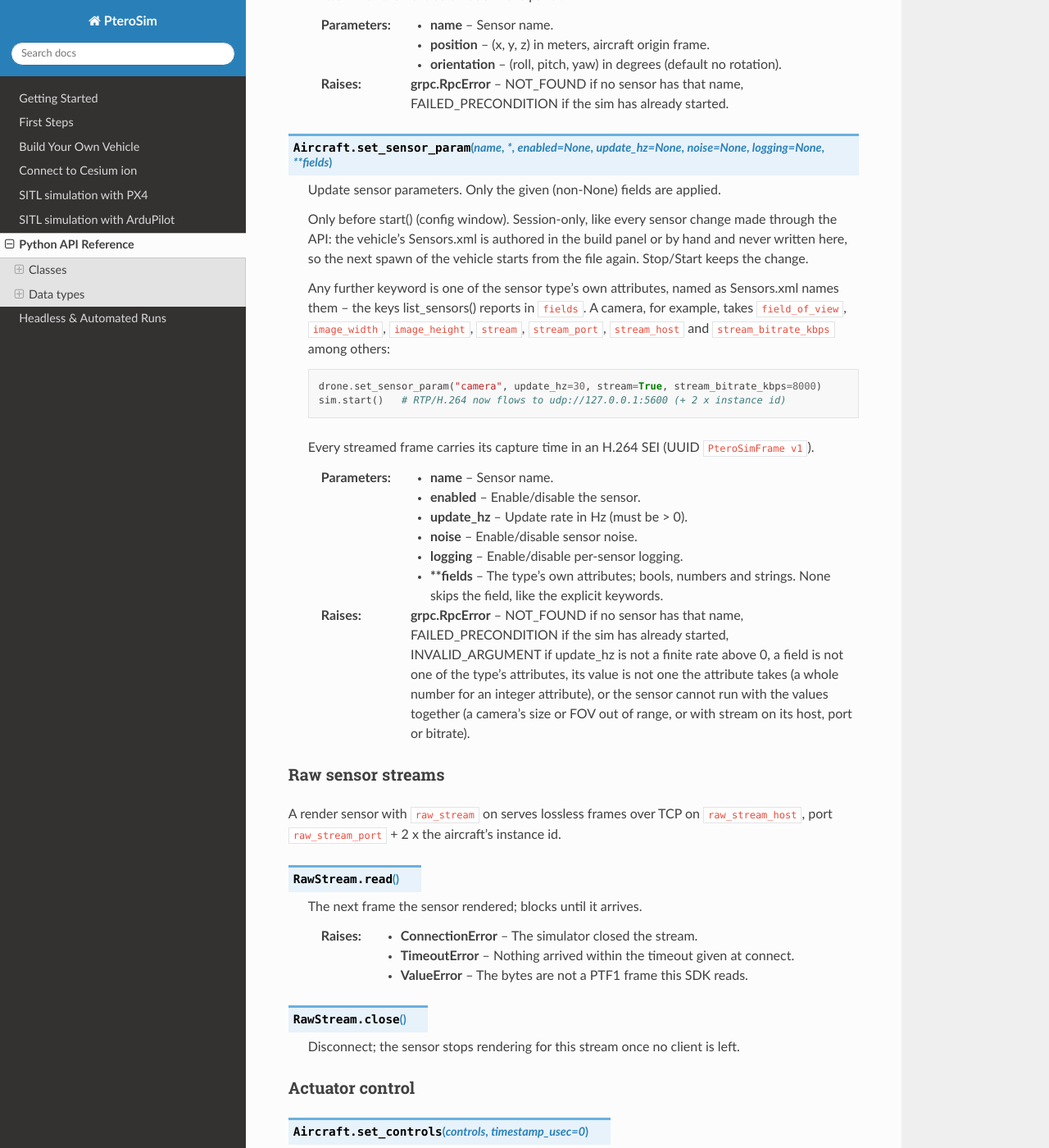
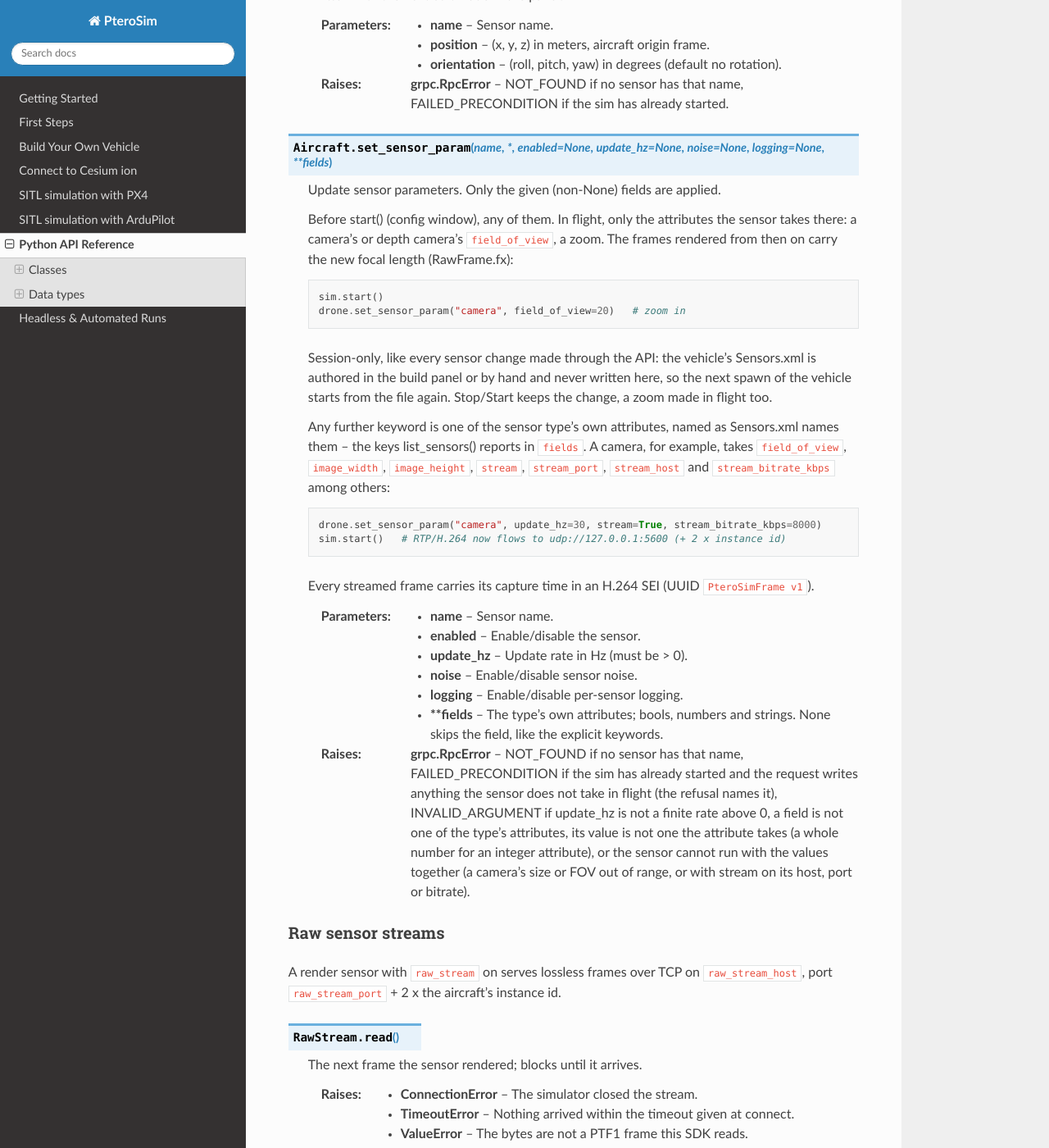
Before and after one commit to AlexanderRex/PteroSimDocs, a Sphinx documentation site: the page built from docs/source/python_api.rst, in a window 1280 px wide and 1400 px high, scrolled down 17064 px. Shown: the whole window at 82% size. Built offline with Sphinx 7.4.7 and the Read the Docs theme 3.1.0, drawn with Linux system fonts in a browser that asks for light colours.

Commit message:
docs: regenerate python_api.rst from SDK 2650e114674e6fe44920720c59e0aba608a12296 (#53)

```diff
--- a/docs/source/python_api.rst
+++ b/docs/source/python_api.rst
@@ -778,11 +778,17 @@ Readings are the noisy sensor outputs. Reads require the simulation started; rec
 
    Update sensor parameters. Only the given (non-None) fields are applied.
 
-   Only before start() (config window).
+   Before start() (config window), any of them. In flight, only the attributes the
+   sensor takes there: a camera's or depth camera's ``field_of_view``, a zoom. The
+   frames rendered from then on carry the new focal length (RawFrame.fx)::
+
+       sim.start()
+       drone.set_sensor_param("camera", field_of_view=20)   # zoom in
+
    Session-only, like every sensor change made through the API: the vehicle's
    Sensors.xml is authored in the build panel or by hand and never written here,
    so the next spawn of the vehicle starts from the file again. Stop/Start keeps
-   the change.
+   the change, a zoom made in flight too.
 
    Any further keyword is one of the sensor type's own attributes, named as
    Sensors.xml names them -- the keys list_sensors() reports in ``fields``.
@@ -804,7 +810,8 @@ Readings are the noisy sensor outputs. Reads require the simulation started; rec
                       skips the field, like the explicit keywords.
 
    :raises grpc.RpcError: NOT_FOUND if no sensor has that name,
-       FAILED_PRECONDITION if the sim has already started,
+       FAILED_PRECONDITION if the sim has already started and the request
+       writes anything the sensor does not take in flight (the refusal names it),
        INVALID_ARGUMENT if update_hz is not a finite rate above 0, a field is not one of the
        type's attributes, its value is not one the attribute takes (a
        whole number for an integer attribute), or the sensor cannot run
```
